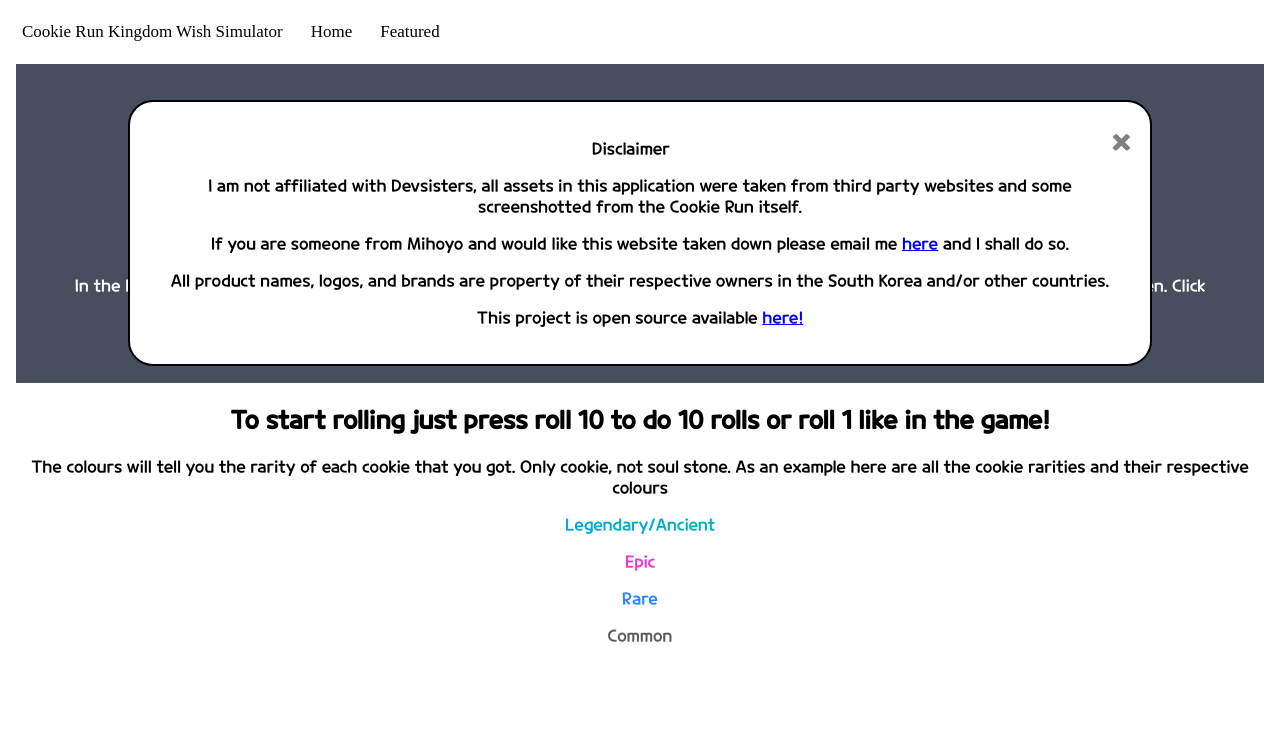
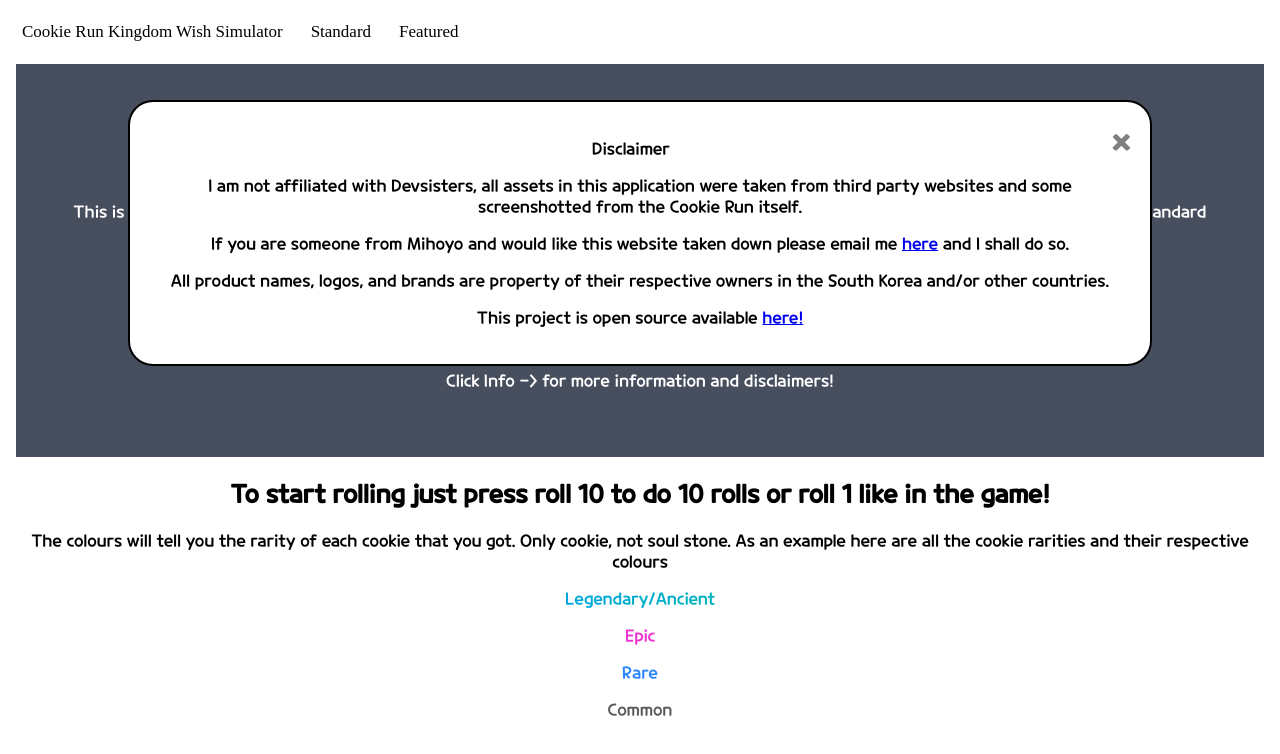
Before and after one commit to riceflour/cookie-run-kingdom-wish-simulator, a Vue app: page /About in a window 1280 px wide. Shown: the top 754 px of the page. Built offline with nearby package versions, Linux system fonts and the light colour scheme.

Commit message:
major work done
internal documentation and user guide replacing about page

```diff
--- a/src/App.vue
+++ b/src/App.vue
@@ -37,7 +37,7 @@
         },
         {
           path: '/',
-          name: 'Home',
+          name: 'Standard',
         },
         {
           path: '/Featured',
--- a/src/views/About.vue
+++ b/src/views/About.vue
@@ -21,9 +21,11 @@
 <div class="about-section">
 
   <h1>User Guide</h1>
-  <p>This is a roll simulator for the Cookie Run Kingdom gacha banner, featuring Cherry Blossom cookie and a standard banner.</p>
-  <p>Click Home at the top to go to the standard banner, or click Featured to go to the Cherry Blossom cookie banner.</p>
-  <p>In the home page you can..Click Probabilties for chances of getting each cookie rarity. Click history for the past cookies that you have gotten. Click info for more information!</p>
+  <p>This is a roll simulator for the Cookie Run Kingdom gacha banner, featuring Cherry Blossom cookie and a standard banner. Users can click Standard at the top to go to the standard banner, or click Featured to go to the Cherry Blossom cookie banner.</p>
+  <p>In the Standard page you can:</p>
+    <p>Click Probabilties -> for chances of getting each cookie rarity. </p>
+      <p>Click History -> for the past cookies that you have gotten.</p>
+      <p> Click Info -> for more information and disclaimers!</p>
 </div>
 <div class="guide">
     <h2>To start rolling just press roll 10 to do 10 rolls or roll 1 like in the game!</h2>
@@ -50,7 +52,7 @@
       }
   },
 })
-export default class Home extends Vue {}
+export default class Standard extends Vue {}
 window.addEventListener('load', function () {
   })
 </script>
--- a/src/views/Result.vue
+++ b/src/views/Result.vue
@@ -16,11 +16,12 @@
         <div v-if="!showVideo" class="results">
             <!-- shows name of the cookie or soulstone -->
             <br><br>
+            <!-- gives the rarity class to each cookie  -->
             <div v-for="(cookie, i) in result.cookies" :key="i" :class="Rarity[cookie.rarity]">{{cookie.name}}</div>
             <div v-for="(soulstone, i) in result.soulstones" :key="i">{{soulstone.name.replace("Cookie", "Soulstone")}}</div>
             <br>
             <div v-if="!showVideo">
-                <router-link to="/" tag="button" class="homebtn green">Home</router-link>
+                <router-link to="/" tag="button" class="homebtn green">Standard</router-link>
                 <router-link to="/featured" tag="button" class="ftbtn pink">Featured</router-link>
             </div>
         </div>
@@ -47,7 +48,7 @@
     },
     beforeRouteEnter(to, from, next) {
         next(vm => {
-            if (from.name == "Home") (vm as any).saveResults = true;
+            if (from.name == "Standard") (vm as any).saveResults = true;
             next();
         })
     },
```
Also changed, not shown: 1 other file (tests, documents, lock files or other folders).
